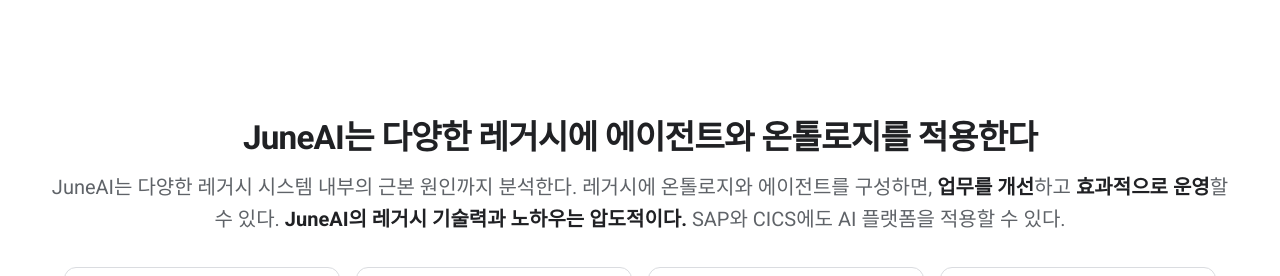
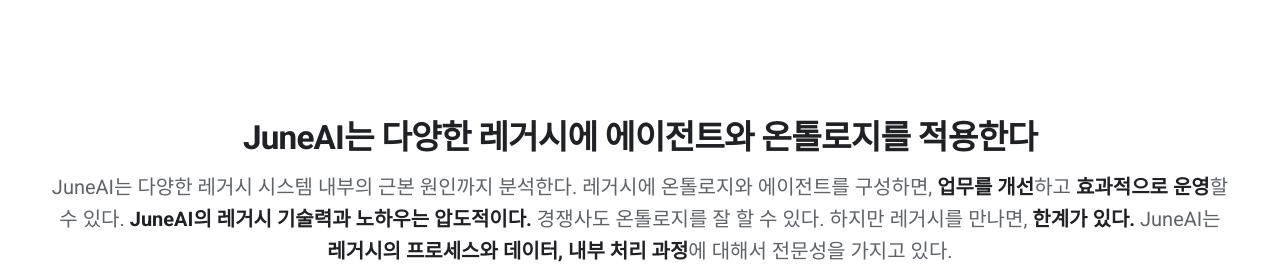
Before and after one commit to philllipjung/juneai, a plain HTML site: page index.html in a window 1280 px wide. Shown: the part 3591-3867 px from the top of the page. Drawn offline with Linux system fonts and the light colour scheme.

Commit message:
레거시 섹션 캡션: 경쟁사와의 차별점(레거시 프로세스·데이터·내부처리 전문성) 문구로 교체 (KO/EN)
Co-Authored-By: Claude Opus 4.8 <noreply@anthropic.com>
Claude-Session: https://claude.ai/code/session_01AL8tXaYNDraAGrqnKyu1E7

```diff
--- a/index.html
+++ b/index.html
@@ -471,7 +471,8 @@
     <h2>JuneAI는 다양한 레거시에 에이전트와 온톨로지를 적용한다</h2>
     <p class="cap">JuneAI는 다양한 레거시 시스템 내부의 근본 원인까지 분석한다.
        레거시에 온톨로지와 에이전트를 구성하면, <strong>업무를 개선</strong>하고 <strong>효과적으로 운영</strong>할 수 있다.
-       <strong>JuneAI의 레거시 기술력과 노하우는 압도적이다.</strong> SAP와 CICS에도 AI 플랫폼을 적용할 수 있다.</p>
+       <strong>JuneAI의 레거시 기술력과 노하우는 압도적이다.</strong> 경쟁사도 온톨로지를 잘 할 수 있다.
+       하지만 레거시를 만나면, <strong>한계가 있다.</strong> JuneAI는 <strong>레거시의 프로세스와 데이터, 내부 처리 과정</strong>에 대해서 전문성을 가지고 있다.</p>
     <div class="logo-grid">
       <!-- SAP -->
       <a class="logo-item" href="https://www.sap.com/products/erp.html" target="_blank" rel="noopener"><img src="img/logo-sap.svg" alt="SAP"><span class="prod">ERP · S/4HANA</span><span class="desc">전사적자원관리</span></a>
```
Also changed, not shown: en/index.html (+2 -1 lines).
